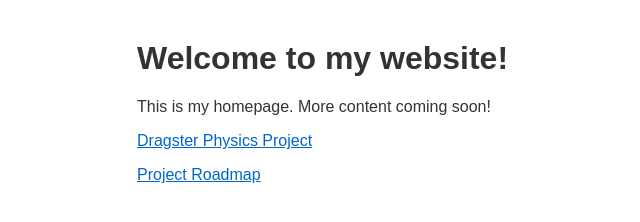
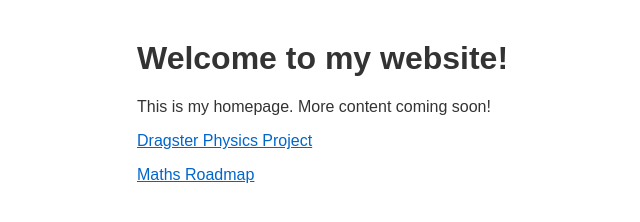
Before and after one commit to jvpr8914/jvpr8914.github.io, a plain HTML site: page index.html in a window 1280 px wide. Shown: the full height of the page, 103-743 px from the left. Drawn offline with Linux system fonts and the light colour scheme.

Commit message:
Update index.html

```diff
--- a/index.html
+++ b/index.html
@@ -18,6 +18,6 @@
     <h1>Welcome to my website!</h1>
     <p>This is my homepage. More content coming soon!</p>
     <p><a href="/dragster-physics">Dragster Physics Project</a></p>
-    <p><a href="/roadmap">Project Roadmap</a></p>
+    <p><a href="/roadmap">Maths Roadmap</a></p>
 </body>
 </html>
```
